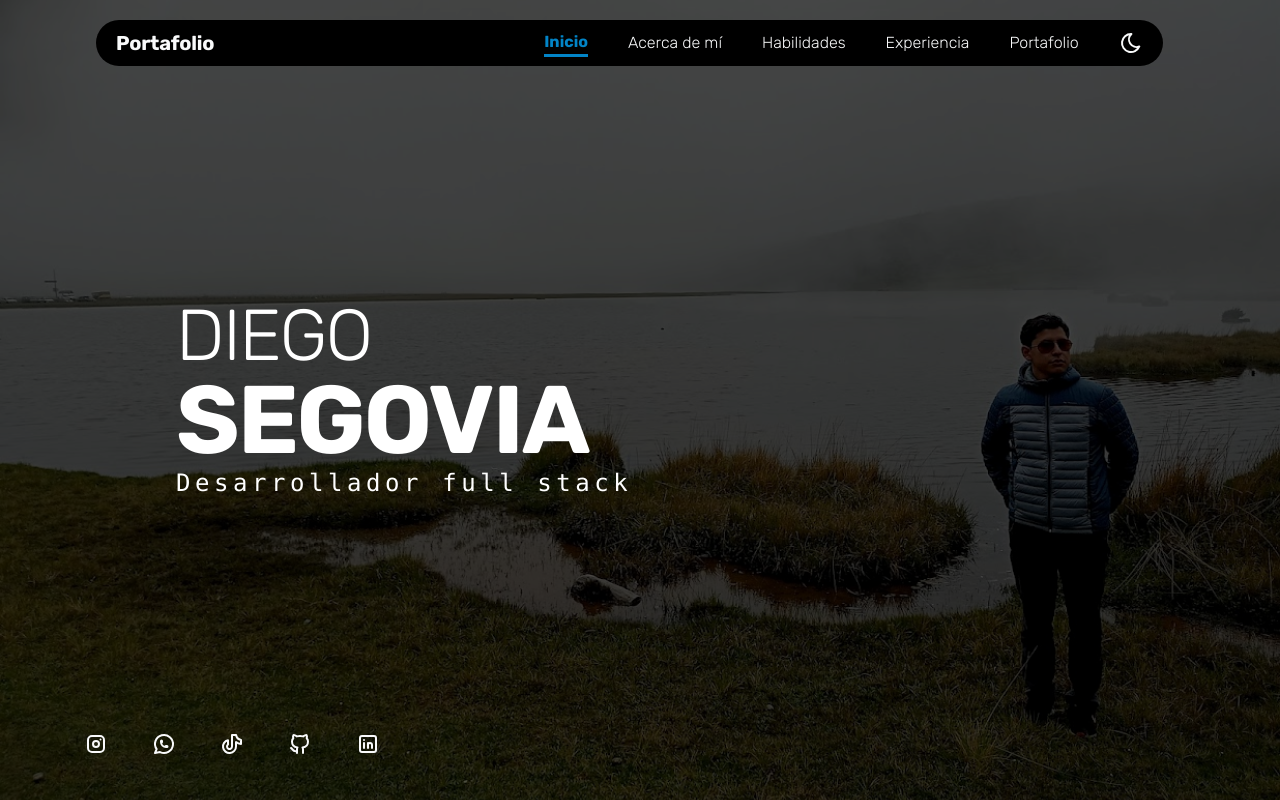
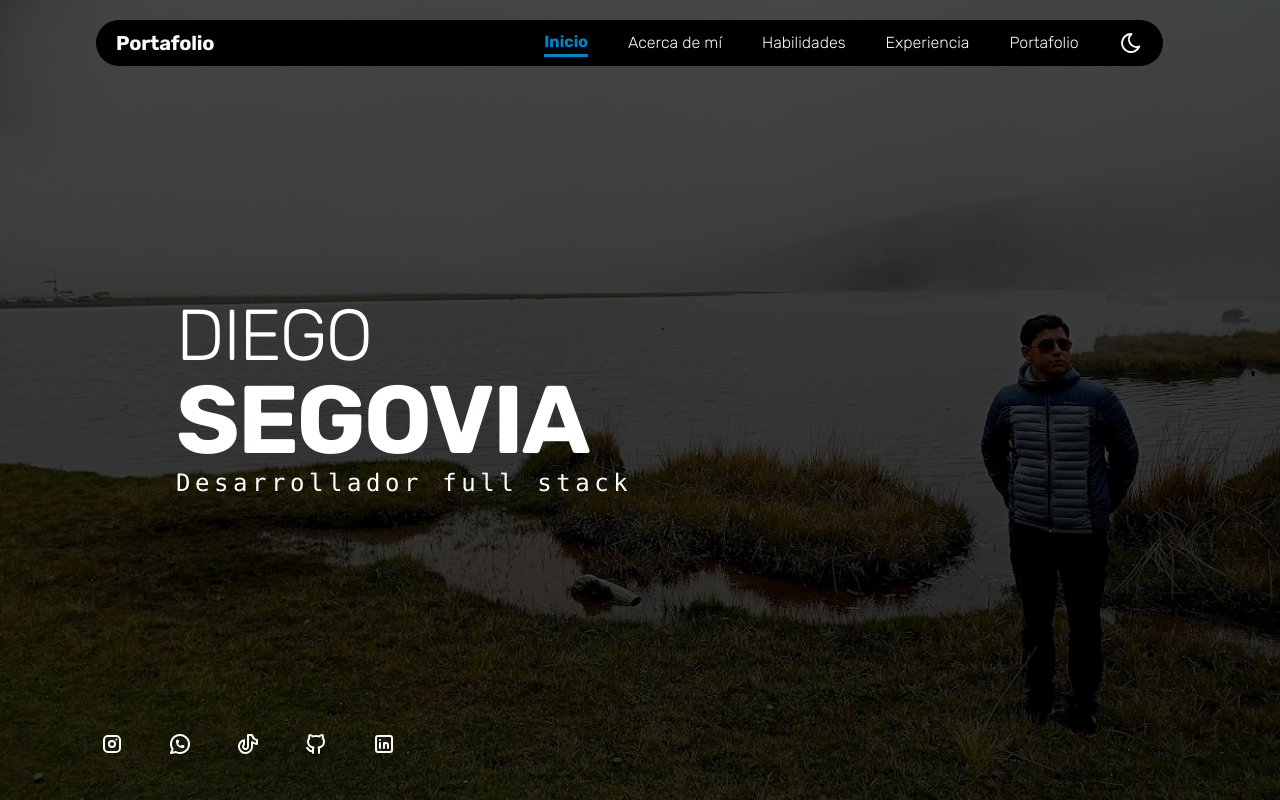
Before and after one commit to diegoseg15/diegoseg_portfolio, a React (Create React App) app: page / in a window 1280 px wide. Built offline with nearby package versions, Linux system fonts and the light colour scheme.

Commit message:
:lipstick: Improved margin for social media buttons

```diff
--- a/src/Components/Presentation/Presentation.jsx
+++ b/src/Components/Presentation/Presentation.jsx
@@ -27,7 +27,7 @@ export function Presentation() {
           alt="setup"
         />
       </div>
-      <ul className="md:mx-20 mx-9 my-10 absolute dark:bg-transparent bg-white bg-opacity-60 flex bottom-0 font-rubik rounded-lg">
+      <ul className="md:mx-24 mx-9 my-10 absolute dark:bg-transparent bg-white bg-opacity-60 flex bottom-0 font-rubik rounded-lg">
         <li>
           <button
             className="flex dark:font-normal font-bold hover:text-sky-600 md:pr-10 pr-5 p-1"
```
